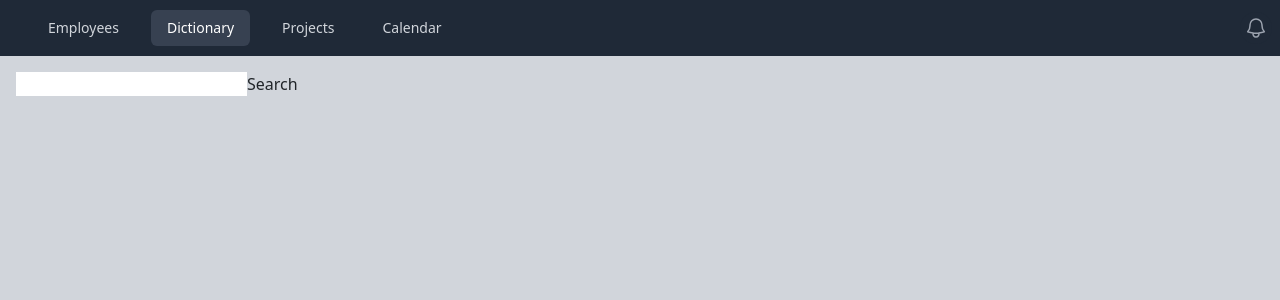
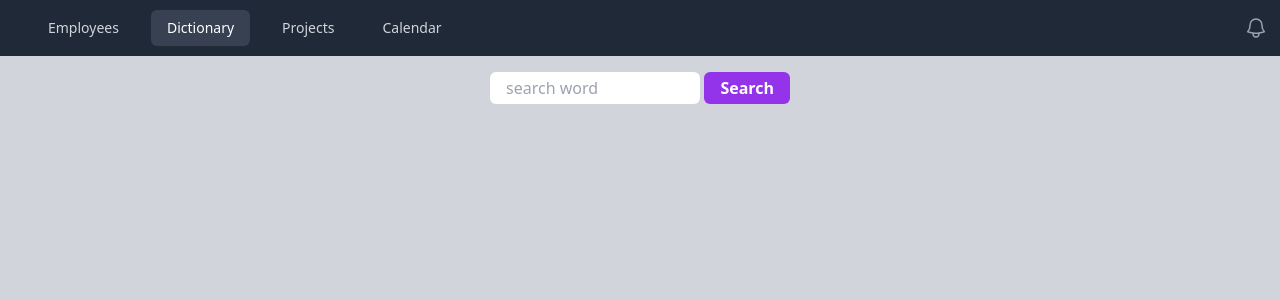
Before and after one commit to frankikwuegbu/hello, a React (Create React App) app: page /dictionary in a window 1280 px wide. Shown: the top 300 px of the page. Built offline with nearby package versions, Linux system fonts and the light colour scheme.

Commit message:
styling dictionary page
WordSearch component created, dictionary page styled and code cleaning

```diff
--- a/src/App.js
+++ b/src/App.js
@@ -18,7 +18,7 @@ function App() {
         <Routes>
           <Route path='/employees' element={<Employees />} />
           <Route path='/dictionary' element={<Dictionary />} />
-          <Route path='/definition/:search' element={<Definition />} />
+          <Route path='/dictionary/:search' element={<Definition />} />
           <Route path='/404' element={<NotFound />} />
           <Route path='*' element={<NotFound />} />
         </Routes>
--- /dev/null
+++ b/src/components/WordSearch.js
@@ -0,0 +1,23 @@
+import { useState, useEffect } from "react";
+import { useNavigate } from "react-router-dom";
+
+export default function WordSearch() {
+        const [word, setWord] = useState('');
+        const navigate = useNavigate();
+
+    return(
+        <form
+            className="flex space-between space-x-1 max-w-[300px]"
+            onSubmit={() =>{
+            navigate('/dictionary/' + word);
+        }}>
+            <input
+                className="px-3 py-1 rounded shrink min-w-0"
+                placeholder="search word"
+                type="text" onChange={(e) => {
+                setWord(e.target.value);
+            }} />
+            <button className="bg-purple-600 hover:bg-purple-700 focus:shadow-outline focus:outline-none text-white font-bold py-1 px-3 rounded">Search</button>
+        </form>
+    )
+}
--- a/src/pages/Definition.js
+++ b/src/pages/Definition.js
@@ -2,6 +2,7 @@ import { useState, useEffect } from "react";
 import { useParams, useNavigate, Link } from "react-router-dom";
 import {v4 as uuidv4} from 'uuid';
 import NotFound from "../components/NotFound";
+import WordSearch from "../components/WordSearch";
 
 function Definition () {
     const [word, setWord] = useState();
@@ -46,10 +47,10 @@ function Definition () {
                                 </p>
                             )
                         })}
+                        <p>Search again:</p>
+                        <WordSearch />
                     </>
                     ): null}
-
-                <Link to='/dictionary'>Search again</Link>
         </>
     );
 }
--- a/src/pages/Dictionary.js
+++ b/src/pages/Dictionary.js
@@ -1,22 +1,9 @@
-import { useState, useEffect } from "react";
-import { useNavigate } from "react-router-dom";
+import WordSearch from "../components/WordSearch";
 
-function Dictionary() {
-    const [word, setWord] = useState('');
-    const navigate = useNavigate();
-
+export default function Dictionary() {
     return(
-        <>
-            <input type="text" onChange={(e) => {
-                setWord(e.target.value);
-            }} />
-            <button onClick={
-                () => {
-                    navigate('/definition/' + word);
-                }
-            }>Search</button>
-        </>
+        <div className="flex justify-center">
+            <WordSearch />
+        </div>
     )
 }
-
-export default Dictionary;
```
